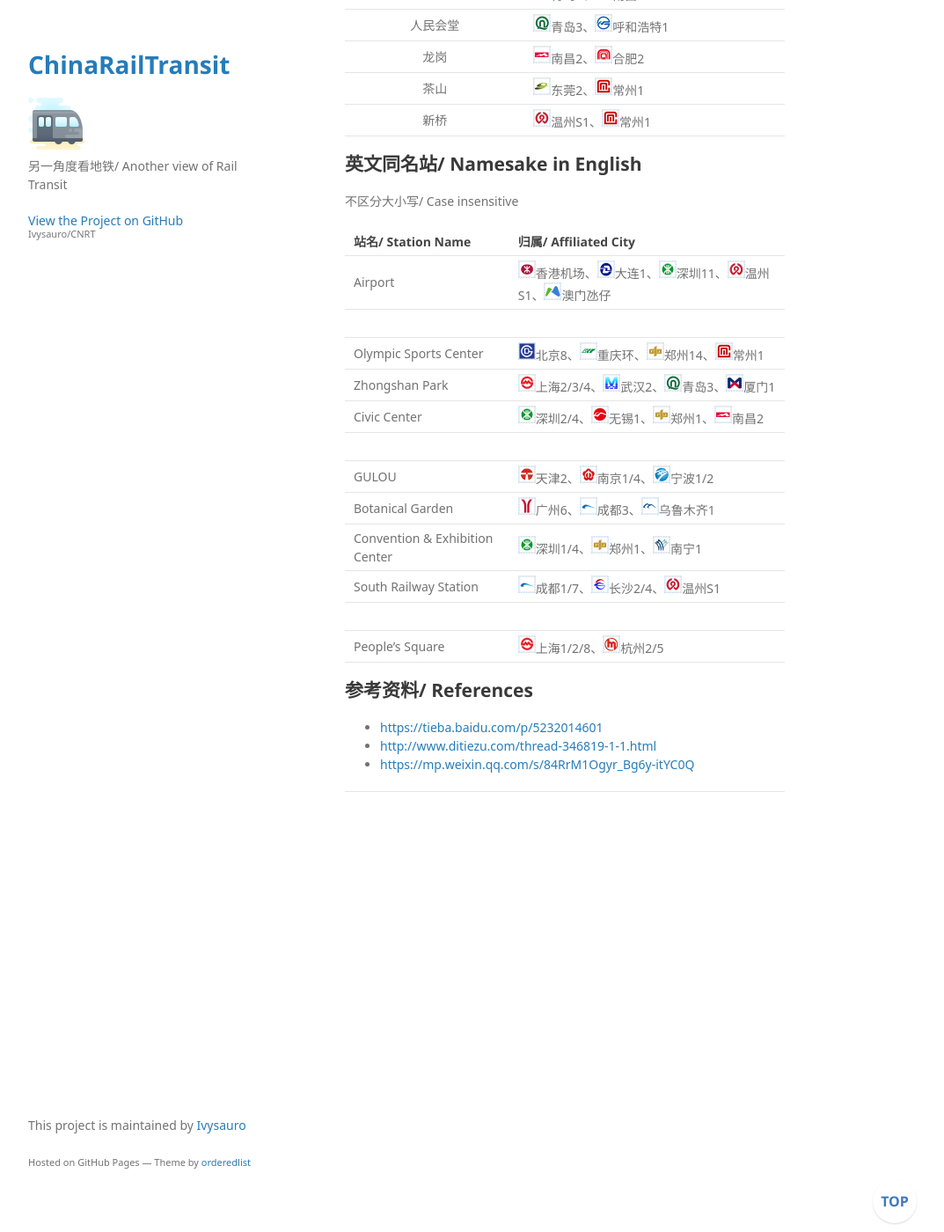
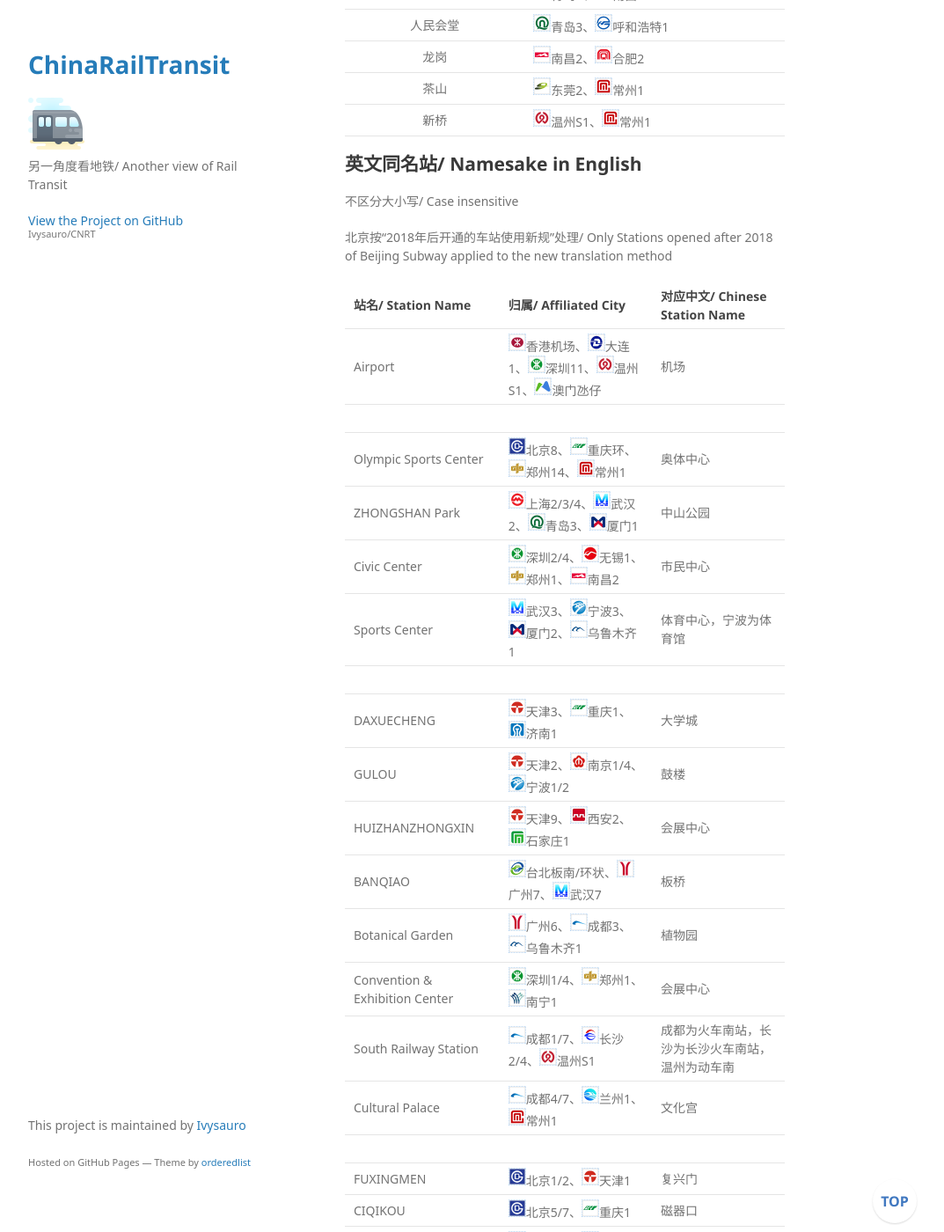
Before and after one commit to Ivysauro/CNRT, a Jekyll site: the page built from data/Namesake.md, in a window 1280 px wide and 1400 px high, scrolled down 4456 px. Shown: the whole window at 88% size, without its empty margins (178-1251 px from the left). Built offline with Jekyll 4.4.1, drawn with Linux system fonts in a browser that asks for light colours; some web fonts are replaced; our own code applies the rules of GitHub Pages for plain Markdown files; a script that is not in the unit is left out; some of the changed text lies outside the part shown.

Commit message:
🍇更新结构

```diff
--- a/data/Namesake.md
+++ b/data/Namesake.md
@@ -26,7 +26,7 @@
 | 鼓楼 | <img src="https://raw.githubusercontent.com/Ivysauro/CNRT/master/images/city/tj.gif" width="20" hegiht="20"/>天津2、<img src="https://raw.githubusercontent.com/Ivysauro/CNRT/master/images/city/nj.gif" width="20" hegiht="20"/>南京1/4、<img src="https://raw.githubusercontent.com/Ivysauro/CNRT/master/images/city/nb.gif" width="20" hegiht="20"/>宁波1/2 |
 | 友谊路 | <img src="https://raw.githubusercontent.com/Ivysauro/CNRT/master/images/city/sh.gif" width="20" hegiht="20"/>上海3、<img src="https://raw.githubusercontent.com/Ivysauro/CNRT/master/images/city/wh.gif" width="20" hegiht="20"/>武汉1、<img src="https://raw.githubusercontent.com/Ivysauro/CNRT/master/images/city/cs.gif" width="20" hegiht="20"/>长沙1 |
 | 世纪大道 | <img src="https://raw.githubusercontent.com/Ivysauro/CNRT/master/images/city/sh.gif" width="20" hegiht="20"/>上海2/4/6/9、<img src="https://raw.githubusercontent.com/Ivysauro/CNRT/master/images/city/nb.gif" width="20" hegiht="20"/>宁波1、<img src="https://raw.githubusercontent.com/Ivysauro/CNRT/master/images/city/qd.gif" width="20" hegiht="20"/>青岛13 |
-| 板桥 | <img src="https://raw.githubusercontent.com/Ivysauro/CNRT/master/images/city/tp.gif" width="20" hegiht="20"/>台北板南/环、<img src="https://raw.githubusercontent.com/Ivysauro/CNRT/master/images/city/gz.gif" width="20" hegiht="20"/>广州7、<img src="https://raw.githubusercontent.com/Ivysauro/CNRT/master/images/city/wh.gif" width="20" hegiht="20"/>武汉7 |
+| 板桥 | <img src="https://raw.githubusercontent.com/Ivysauro/CNRT/master/images/city/tp.gif" width="20" hegiht="20"/>台北板南/环状、<img src="https://raw.githubusercontent.com/Ivysauro/CNRT/master/images/city/gz.gif" width="20" hegiht="20"/>广州7、<img src="https://raw.githubusercontent.com/Ivysauro/CNRT/master/images/city/wh.gif" width="20" hegiht="20"/>武汉7 |
 | 市政府 | <img src="https://raw.githubusercontent.com/Ivysauro/CNRT/master/images/city/tp.gif" width="20" hegiht="20"/>台北板南、<img src="https://raw.githubusercontent.com/Ivysauro/CNRT/master/images/city/cc.gif" width="20" hegiht="20"/>长春1、<img src="https://raw.githubusercontent.com/Ivysauro/CNRT/master/images/city/hhht.gif" width="20" hegiht="20"/>呼和浩特1 |
 | 大剧院 | <img src="https://raw.githubusercontent.com/Ivysauro/CNRT/master/images/city/gz.gif" width="20" hegiht="20"/>广州APM、<img src="https://raw.githubusercontent.com/Ivysauro/CNRT/master/images/city/cq.gif" width="20" hegiht="20"/>重庆6、<img src="https://raw.githubusercontent.com/Ivysauro/CNRT/master/images/city/sz.gif" width="20" hegiht="20"/>深圳1/2 |
 | 植物园 | <img src="https://raw.githubusercontent.com/Ivysauro/CNRT/master/images/city/gz.gif" width="20" hegiht="20"/>广州6、<img src="https://raw.githubusercontent.com/Ivysauro/CNRT/master/images/city/cd.gif" width="20" hegiht="20"/>成都3、<img src="https://raw.githubusercontent.com/Ivysauro/CNRT/master/images/city/wlmq.gif" width="20" hegiht="20"/>乌鲁木齐1 |
@@ -135,20 +135,30 @@
 
 不区分大小写/ Case insensitive
 
-| 站名/ Station Name | 归属/ Affiliated City |
-| :----------------- | :------------------- |
-| Airport | <img src="https://raw.githubusercontent.com/Ivysauro/CNRT/master/images/city/hk.gif" width="20" hegiht="20"/>香港机场、<img src="https://raw.githubusercontent.com/Ivysauro/CNRT/master/images/city/dl.gif" width="20" hegiht="20"/>大连1、<img src="https://raw.githubusercontent.com/Ivysauro/CNRT/master/images/city/sz.gif" width="20" hegiht="20"/>深圳11、<img src="https://raw.githubusercontent.com/Ivysauro/CNRT/master/images/city/wz.gif" width="20" hegiht="20"/>温州S1、<img src="https://raw.githubusercontent.com/Ivysauro/CNRT/master/images/city/mo.gif" width="20" hegiht="20"/>澳门氹仔 |
+北京按“2018年后开通的车站使用新规”处理/ Only Stations opened after 2018 of Beijing Subway applied to the new translation method
+
+| 站名/ Station Name | 归属/ Affiliated City | 对应中文/ Chinese Station Name |
+| :----------------- | :------------------- | :----------------------------- |
+| Airport | <img src="https://raw.githubusercontent.com/Ivysauro/CNRT/master/images/city/hk.gif" width="20" hegiht="20"/>香港机场、<img src="https://raw.githubusercontent.com/Ivysauro/CNRT/master/images/city/dl.gif" width="20" hegiht="20"/>大连1、<img src="https://raw.githubusercontent.com/Ivysauro/CNRT/master/images/city/sz.gif" width="20" hegiht="20"/>深圳11、<img src="https://raw.githubusercontent.com/Ivysauro/CNRT/master/images/city/wz.gif" width="20" hegiht="20"/>温州S1、<img src="https://raw.githubusercontent.com/Ivysauro/CNRT/master/images/city/mo.gif" width="20" hegiht="20"/>澳门氹仔 | 机场 |
 | |
-| Olympic Sports Center | <img src="https://raw.githubusercontent.com/Ivysauro/CNRT/master/images/city/bj.gif" width="20" hegiht="20"/>北京8、<img src="https://raw.githubusercontent.com/Ivysauro/CNRT/master/images/city/cq.gif" width="20" hegiht="20"/>重庆环、<img src="https://raw.githubusercontent.com/Ivysauro/CNRT/master/images/city/zz.gif" width="20" hegiht="20"/>郑州14、<img src="https://raw.githubusercontent.com/Ivysauro/CNRT/master/images/city/cz.gif" width="20" hegiht="20"/>常州1 |
-| Zhongshan Park | <img src="https://raw.githubusercontent.com/Ivysauro/CNRT/master/images/city/sh.gif" width="20" hegiht="20"/>上海2/3/4、<img src="https://raw.githubusercontent.com/Ivysauro/CNRT/master/images/city/wh.gif" width="20" hegiht="20"/>武汉2、<img src="https://raw.githubusercontent.com/Ivysauro/CNRT/master/images/city/qd.gif" width="20" hegiht="20"/>青岛3、<img src="https://raw.githubusercontent.com/Ivysauro/CNRT/master/images/city/xm.gif" width="20" hegiht="20"/>厦门1 |
-| Civic Center | <img src="https://raw.githubusercontent.com/Ivysauro/CNRT/master/images/city/sz.gif" width="20" hegiht="20"/>深圳2/4、<img src="https://raw.githubusercontent.com/Ivysauro/CNRT/master/images/city/wx.gif" width="20" hegiht="20"/>无锡1、<img src="https://raw.githubusercontent.com/Ivysauro/CNRT/master/images/city/zz.gif" width="20" hegiht="20"/>郑州1、<img src="https://raw.githubusercontent.com/Ivysauro/CNRT/master/images/city/nc.gif" width="20" hegiht="20"/>南昌2 |
+| Olympic Sports Center | <img src="https://raw.githubusercontent.com/Ivysauro/CNRT/master/images/city/bj.gif" width="20" hegiht="20"/>北京8、<img src="https://raw.githubusercontent.com/Ivysauro/CNRT/master/images/city/cq.gif" width="20" hegiht="20"/>重庆环、<img src="https://raw.githubusercontent.com/Ivysauro/CNRT/master/images/city/zz.gif" width="20" hegiht="20"/>郑州14、<img src="https://raw.githubusercontent.com/Ivysauro/CNRT/master/images/city/cz.gif" width="20" hegiht="20"/>常州1 | 奥体中心 |
+| ZHONGSHAN Park | <img src="https://raw.githubusercontent.com/Ivysauro/CNRT/master/images/city/sh.gif" width="20" hegiht="20"/>上海2/3/4、<img src="https://raw.githubusercontent.com/Ivysauro/CNRT/master/images/city/wh.gif" width="20" hegiht="20"/>武汉2、<img src="https://raw.githubusercontent.com/Ivysauro/CNRT/master/images/city/qd.gif" width="20" hegiht="20"/>青岛3、<img src="https://raw.githubusercontent.com/Ivysauro/CNRT/master/images/city/xm.gif" width="20" hegiht="20"/>厦门1 | 中山公园 |
+| Civic Center | <img src="https://raw.githubusercontent.com/Ivysauro/CNRT/master/images/city/sz.gif" width="20" hegiht="20"/>深圳2/4、<img src="https://raw.githubusercontent.com/Ivysauro/CNRT/master/images/city/wx.gif" width="20" hegiht="20"/>无锡1、<img src="https://raw.githubusercontent.com/Ivysauro/CNRT/master/images/city/zz.gif" width="20" hegiht="20"/>郑州1、<img src="https://raw.githubusercontent.com/Ivysauro/CNRT/master/images/city/nc.gif" width="20" hegiht="20"/>南昌2 | 市民中心 |
+| Sports Center | <img src="https://raw.githubusercontent.com/Ivysauro/CNRT/master/images/city/wh.gif" width="20" hegiht="20"/>武汉3、<img src="https://raw.githubusercontent.com/Ivysauro/CNRT/master/images/city/nb.gif" width="20" hegiht="20"/>宁波3、<img src="https://raw.githubusercontent.com/Ivysauro/CNRT/master/images/city/xm.gif" width="20" hegiht="20"/>厦门2、<img src="https://raw.githubusercontent.com/Ivysauro/CNRT/master/images/city/wlmq.gif" width="20" hegiht="20"/>乌鲁木齐1 | 体育中心，宁波为体育馆 |
 | |
-| GULOU | <img src="https://raw.githubusercontent.com/Ivysauro/CNRT/master/images/city/tj.gif" width="20" hegiht="20"/>天津2、<img src="https://raw.githubusercontent.com/Ivysauro/CNRT/master/images/city/nj.gif" width="20" hegiht="20"/>南京1/4、<img src="https://raw.githubusercontent.com/Ivysauro/CNRT/master/images/city/nb.gif" width="20" hegiht="20"/>宁波1/2 |
-| Botanical Garden | <img src="https://raw.githubusercontent.com/Ivysauro/CNRT/master/images/city/gz.gif" width="20" hegiht="20"/>广州6、<img src="https://raw.githubusercontent.com/Ivysauro/CNRT/master/images/city/cd.gif" width="20" hegiht="20"/>成都3、<img src="https://raw.githubusercontent.com/Ivysauro/CNRT/master/images/city/wlmq.gif" width="20" hegiht="20"/>乌鲁木齐1 |
-| Convention & Exhibition Center | <img src="https://raw.githubusercontent.com/Ivysauro/CNRT/master/images/city/sz.gif" width="20" hegiht="20"/>深圳1/4、<img src="https://raw.githubusercontent.com/Ivysauro/CNRT/master/images/city/zz.gif" width="20" hegiht="20"/>郑州1、<img src="https://raw.githubusercontent.com/Ivysauro/CNRT/master/images/city/nn.gif" width="20" hegiht="20"/>南宁1 |
-| South Railway Station | <img src="https://raw.githubusercontent.com/Ivysauro/CNRT/master/images/city/cd.gif" width="20" hegiht="20"/>成都1/7、<img src="https://raw.githubusercontent.com/Ivysauro/CNRT/master/images/city/cs.gif" width="20" hegiht="20"/>长沙2/4、<img src="https://raw.githubusercontent.com/Ivysauro/CNRT/master/images/city/wz.gif" width="20" hegiht="20"/>温州S1 |
+| DAXUECHENG | <img src="https://raw.githubusercontent.com/Ivysauro/CNRT/master/images/city/tj.gif" width="20" hegiht="20"/>天津3、<img src="https://raw.githubusercontent.com/Ivysauro/CNRT/master/images/city/cq.gif" width="20" hegiht="20"/>重庆1、<img src="https://raw.githubusercontent.com/Ivysauro/CNRT/master/images/city/jn.gif" width="20" hegiht="20"/>济南1 | 大学城 |
+| GULOU | <img src="https://raw.githubusercontent.com/Ivysauro/CNRT/master/images/city/tj.gif" width="20" hegiht="20"/>天津2、<img src="https://raw.githubusercontent.com/Ivysauro/CNRT/master/images/city/nj.gif" width="20" hegiht="20"/>南京1/4、<img src="https://raw.githubusercontent.com/Ivysauro/CNRT/master/images/city/nb.gif" width="20" hegiht="20"/>宁波1/2 | 鼓楼 |
+| HUIZHANZHONGXIN | <img src="https://raw.githubusercontent.com/Ivysauro/CNRT/master/images/city/tj.gif" width="20" hegiht="20"/>天津9、<img src="https://raw.githubusercontent.com/Ivysauro/CNRT/master/images/city/xa.gif" width="20" hegiht="20"/>西安2、<img src="https://raw.githubusercontent.com/Ivysauro/CNRT/master/images/city/sjz.gif" width="20" hegiht="20"/>石家庄1 | 会展中心 |
+| BANQIAO | <img src="https://raw.githubusercontent.com/Ivysauro/CNRT/master/images/city/tp.gif" width="20" hegiht="20"/>台北板南/环状、<img src="https://raw.githubusercontent.com/Ivysauro/CNRT/master/images/city/gz.gif" width="20" hegiht="20"/>广州7、<img src="https://raw.githubusercontent.com/Ivysauro/CNRT/master/images/city/wh.gif" width="20" hegiht="20"/>武汉7 | 板桥 |
+| Botanical Garden | <img src="https://raw.githubusercontent.com/Ivysauro/CNRT/master/images/city/gz.gif" width="20" hegiht="20"/>广州6、<img src="https://raw.githubusercontent.com/Ivysauro/CNRT/master/images/city/cd.gif" width="20" hegiht="20"/>成都3、<img src="https://raw.githubusercontent.com/Ivysauro/CNRT/master/images/city/wlmq.gif" width="20" hegiht="20"/>乌鲁木齐1 | 植物园 |
+| Convention & Exhibition Center | <img src="https://raw.githubusercontent.com/Ivysauro/CNRT/master/images/city/sz.gif" width="20" hegiht="20"/>深圳1/4、<img src="https://raw.githubusercontent.com/Ivysauro/CNRT/master/images/city/zz.gif" width="20" hegiht="20"/>郑州1、<img src="https://raw.githubusercontent.com/Ivysauro/CNRT/master/images/city/nn.gif" width="20" hegiht="20"/>南宁1 | 会展中心 |
+| South Railway Station | <img src="https://raw.githubusercontent.com/Ivysauro/CNRT/master/images/city/cd.gif" width="20" hegiht="20"/>成都1/7、<img src="https://raw.githubusercontent.com/Ivysauro/CNRT/master/images/city/cs.gif" width="20" hegiht="20"/>长沙2/4、<img src="https://raw.githubusercontent.com/Ivysauro/CNRT/master/images/city/wz.gif" width="20" hegiht="20"/>温州S1 | 成都为火车南站，长沙为长沙火车南站，温州为动车南 |
+| Cultural Palace | <img src="https://raw.githubusercontent.com/Ivysauro/CNRT/master/images/city/cd.gif" width="20" hegiht="20"/>成都4/7、<img src="https://raw.githubusercontent.com/Ivysauro/CNRT/master/images/city/lz.gif" width="20" hegiht="20"/>兰州1、<img src="https://raw.githubusercontent.com/Ivysauro/CNRT/master/images/city/cz.gif" width="20" hegiht="20"/>常州1 | 文化宫 |
 | |
-| People's Square | <img src="https://raw.githubusercontent.com/Ivysauro/CNRT/master/images/city/sh.gif" width="20" hegiht="20"/>上海1/2/8、<img src="https://raw.githubusercontent.com/Ivysauro/CNRT/master/images/city/hz.gif" width="20" hegiht="20"/>杭州2/5 |
+| FUXINGMEN | <img src="https://raw.githubusercontent.com/Ivysauro/CNRT/master/images/city/bj.gif" width="20" hegiht="20"/>北京1/2、<img src="https://raw.githubusercontent.com/Ivysauro/CNRT/master/images/city/tj.gif" width="20" hegiht="20"/>天津1 | 复兴门 |
+| CIQIKOU | <img src="https://raw.githubusercontent.com/Ivysauro/CNRT/master/images/city/bj.gif" width="20" hegiht="20"/>北京5/7、<img src="https://raw.githubusercontent.com/Ivysauro/CNRT/master/images/city/cq.gif" width="20" hegiht="20"/>重庆1 | 磁器口 |
+| CHAOYANGMEN | <img src="https://raw.githubusercontent.com/Ivysauro/CNRT/master/images/city/bj.gif" width="20" hegiht="20"/>北京2/6、<img src="https://raw.githubusercontent.com/Ivysauro/CNRT/master/images/city/xa.gif" width="20" hegiht="20"/>西安1 | 朝阳门 |
+| People's Square | <img src="https://raw.githubusercontent.com/Ivysauro/CNRT/master/images/city/sh.gif" width="20" hegiht="20"/>上海1/2/8、<img src="https://raw.githubusercontent.com/Ivysauro/CNRT/master/images/city/hz.gif" width="20" hegiht="20"/>杭州2/5 | 人民广场 |
 
 
 ## 参考资料/ References
```
